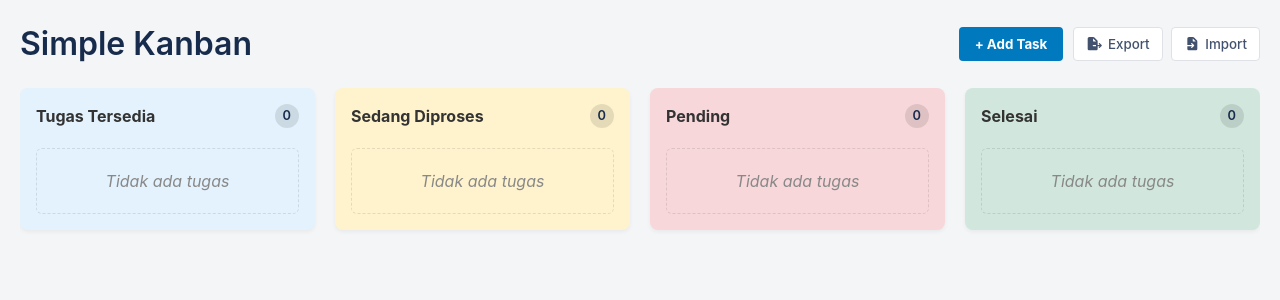
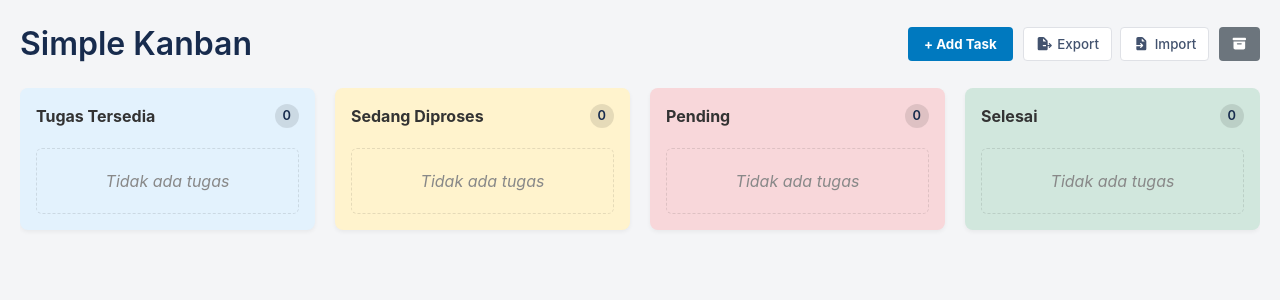
Before and after one commit to Alberic-Pradana/simplekanban, a React (Vite) app: page / in a window 1280 px wide. Shown: the top 300 px of the page. Built offline with nearby package versions, Linux system fonts and the light colour scheme.

Commit message:
Tandai selesai dan arsipkan tugas selesai

```diff
--- a/src/App.jsx
+++ b/src/App.jsx
@@ -3,6 +3,9 @@ import KanbanBoard from './components/KanbanBoard';
 import KanbanColumn from './components/KanbanColumn';
 import AddTaskForm from './components/AddTaskForm';
 import ExportImportControls from './components/ExportImportControls';
+import ArchivedTasksModal from './components/ArchivedTasksModal';
+import { FontAwesomeIcon } from '@fortawesome/react-fontawesome';
+import { faBoxArchive } from '@fortawesome/free-solid-svg-icons';
 import { getTasks, addTask, updateTask, deleteTask, clearAllTasks, bulkAddTasks } from './utils/db';
 
 const COLUMNS = [
@@ -15,10 +18,14 @@ const COLUMNS = [
 function App() {
   const [tasks, setTasks] = useState([]);
   const [isModalOpen, setIsModalOpen] = useState(false);
+  const [isArchiveModalOpen, setIsArchiveModalOpen] = useState(false);
 
   useEffect(() => {
     loadTasks();
   }, []);
+
+  const activeTasks = tasks.filter(t => !t.isArchived);
+  const archivedTasks = tasks.filter(t => t.isArchived);
 
   const loadTasks = async () => {
     try {
@@ -101,6 +108,36 @@ function App() {
     }
   };
 
+  const handleArchiveTask = async (task) => {
+    try {
+      const updatedTask = { ...task, isArchived: true };
+      await updateTask(updatedTask);
+      setTasks(prev => prev.map(t => t.id === task.id ? updatedTask : t));
+    } catch (error) {
+      console.error("Failed to archive task", error);
+    }
+  };
+
+  const handleUnarchiveTask = async (task) => {
+    try {
+      const updatedTask = { ...task, isArchived: false };
+      await updateTask(updatedTask);
+      setTasks(prev => prev.map(t => t.id === task.id ? updatedTask : t));
+    } catch (error) {
+      console.error("Failed to unarchive task", error);
+    }
+  };
+
+  const handleDeletePermanently = async (id) => {
+    if (!window.confirm("Are you sure you want to permanently delete this task?")) return;
+    try {
+      await deleteTask(id);
+      setTasks(prev => prev.filter(t => t.id !== id));
+    } catch (error) {
+      console.error("Failed to delete task", error);
+    }
+  };
+
   return (
     <div className="app-container" style={{ padding: '20px', minHeight: '100vh' }}>
       <header style={{ display: 'flex', justifyContent: 'space-between', alignItems: 'center', marginBottom: '20px' }}>
@@ -119,6 +156,24 @@ function App() {
             + Add Task
           </button>
           <ExportImportControls onExport={handleExport} onImport={handleImport} />
+          <button
+            onClick={() => setIsArchiveModalOpen(true)}
+            style={{
+              backgroundColor: '#6c757d',
+              color: 'white',
+              padding: '8px 12px',
+              borderRadius: '4px',
+              border: 'none',
+              cursor: 'pointer',
+              fontWeight: 'bold',
+              display: 'flex',
+              alignItems: 'center',
+              gap: '8px'
+            }}
+            title="View Archived Tasks"
+          >
+            <FontAwesomeIcon icon={faBoxArchive} />
+          </button>
         </div>
       </header>
 
@@ -127,10 +182,11 @@ function App() {
           <KanbanColumn
             key={col.id}
             column={col}
-            tasks={tasks.filter(t => t.status === col.id)}
+            tasks={activeTasks.filter(t => t.status === col.id)}
             onMoveTask={handleMoveTask}
             onDeleteTask={handleDeleteTask}
             onEditTask={handleEditTask}
+            onArchiveTask={handleArchiveTask}
           />
         ))}
       </KanbanBoard>
@@ -141,6 +197,14 @@ function App() {
           onClose={() => setIsModalOpen(false)}
         />
       )}
+
+      <ArchivedTasksModal
+        isOpen={isArchiveModalOpen}
+        onClose={() => setIsArchiveModalOpen(false)}
+        archivedTasks={archivedTasks}
+        onRestore={handleUnarchiveTask}
+        onDeletePermanently={handleDeletePermanently}
+      />
     </div>
   );
 }
--- /dev/null
+++ b/src/components/ArchivedTasksModal.jsx
@@ -0,0 +1,125 @@
+import React from 'react';
+import { FontAwesomeIcon } from '@fortawesome/react-fontawesome';
+import { faUndo, faTrash, faTimes } from '@fortawesome/free-solid-svg-icons';
+
+const ArchivedTasksModal = ({ isOpen, onClose, archivedTasks, onRestore, onDeletePermanently }) => {
+    if (!isOpen) return null;
+
+    return (
+        <div style={styles.overlay}>
+            <div style={styles.modal}>
+                <div style={styles.header}>
+                    <h2>Archived Tasks</h2>
+                    <button onClick={onClose} style={styles.closeBtn}>
+                        <FontAwesomeIcon icon={faTimes} />
+                    </button>
+                </div>
+
+                <div style={styles.content}>
+                    {archivedTasks.length === 0 ? (
+                        <p style={{ textAlign: 'center', color: '#6b778c' }}>No archived tasks.</p>
+                    ) : (
+                        <ul style={styles.list}>
+                            {archivedTasks.map(task => (
+                                <li key={task.id} style={styles.listItem}>
+                                    <div>
+                                        <strong>{task.title}</strong>
+                                        <p style={{ fontSize: '0.85rem', color: '#6b778c', margin: '4px 0 0 0' }}>{task.description}</p>
+                                    </div>
+                                    <div style={styles.actions}>
+                                        <button
+                                            onClick={() => onRestore(task)}
+                                            style={{ ...styles.actionBtn, color: '#0079bf' }}
+                                            title="Restore to Board"
+                                        >
+                                            <FontAwesomeIcon icon={faUndo} /> Restore
+                                        </button>
+                                        <button
+                                            onClick={() => onDeletePermanently(task.id)}
+                                            style={{ ...styles.actionBtn, color: '#dc3545' }}
+                                            title="Delete Permanently"
+                                        >
+                                            <FontAwesomeIcon icon={faTrash} />
+                                        </button>
+                                    </div>
+                                </li>
+                            ))}
+                        </ul>
+                    )}
+                </div>
+            </div>
+        </div>
+    );
+};
+
+const styles = {
+    overlay: {
+        position: 'fixed',
+        top: 0,
+        left: 0,
+        right: 0,
+        bottom: 0,
+        backgroundColor: 'rgba(0, 0, 0, 0.5)',
+        display: 'flex',
+        justifyContent: 'center',
+        alignItems: 'center',
+        zIndex: 1000
+    },
+    modal: {
+        backgroundColor: 'white',
+        borderRadius: '8px',
+        width: '500px',
+        maxWidth: '90%',
+        maxHeight: '80vh',
+        display: 'flex',
+        flexDirection: 'column',
+        boxShadow: '0 4px 12px rgba(0,0,0,0.15)'
+    },
+    header: {
+        padding: '16px 20px',
+        borderBottom: '1px solid #ebecf0',
+        display: 'flex',
+        justifyContent: 'space-between',
+        alignItems: 'center'
+    },
+    closeBtn: {
+        background: 'none',
+        border: 'none',
+        fontSize: '1.2rem',
+        cursor: 'pointer',
+        color: '#6b778c'
+    },
+    content: {
+        padding: '20px',
+        overflowY: 'auto'
+    },
+    list: {
+        listStyle: 'none',
+        padding: 0,
+        margin: 0
+    },
+    listItem: {
+        padding: '12px',
+        borderBottom: '1px solid #ebecf0',
+        display: 'flex',
+        justifyContent: 'space-between',
+        alignItems: 'center',
+        gap: '10px'
+    },
+    actions: {
+        display: 'flex',
+        gap: '10px',
+        flexShrink: 0
+    },
+    actionBtn: {
+        background: 'none',
+        border: 'none',
+        cursor: 'pointer',
+        fontSize: '0.9rem',
+        display: 'flex',
+        alignItems: 'center',
+        gap: '5px'
+    }
+};
+
+export default ArchivedTasksModal;
--- a/src/components/KanbanColumn.jsx
+++ b/src/components/KanbanColumn.jsx
@@ -1,6 +1,6 @@
 import TaskCard from './TaskCard';
 
-const KanbanColumn = ({ column, tasks, onMoveTask, onDeleteTask, onEditTask }) => {
+const KanbanColumn = ({ column, tasks, onMoveTask, onDeleteTask, onEditTask, onArchiveTask }) => {
     return (
         <div
             className="kanban-column"
@@ -37,6 +37,7 @@ const KanbanColumn = ({ column, tasks, onMoveTask, onDeleteTask, onEditTask }) =
                         onMove={onMoveTask}
                         onDelete={onDeleteTask}
                         onEdit={onEditTask}
+                        onArchive={onArchiveTask}
                     />
                 ))}
                 {tasks.length === 0 && (
--- a/src/components/TaskCard.jsx
+++ b/src/components/TaskCard.jsx
@@ -1,10 +1,10 @@
 import { useState } from 'react';
 import { FontAwesomeIcon } from '@fortawesome/react-fontawesome';
-import { faTrash, faPen, faArrowRight, faArrowLeft, faSave, faTimes } from '@fortawesome/free-solid-svg-icons';
+import { faTrash, faPen, faArrowRight, faArrowLeft, faSave, faTimes, faCheck, faArchive } from '@fortawesome/free-solid-svg-icons';
 
 const STATUS_ORDER = ['todo', 'inprogress', 'pending', 'done'];
 
-const TaskCard = ({ task, onMove, onDelete, onEdit }) => {
+const TaskCard = ({ task, onMove, onDelete, onEdit, onArchive }) => {
     const [isEditing, setIsEditing] = useState(false);
     const [editedTitle, setEditedTitle] = useState(task.title);
     const [editedDesc, setEditedDesc] = useState(task.description);
@@ -66,6 +66,24 @@ const TaskCard = ({ task, onMove, onDelete, onEdit }) => {
                     <button onClick={() => onDelete(task.id)} style={{ ...styles.btn, color: '#dc3545' }} title="Delete">
                         <FontAwesomeIcon icon={faTrash} size="sm" />
                     </button>
+                    {['inprogress', 'pending'].includes(task.status) && (
+                        <button
+                            onClick={() => onMove(task, 'done')}
+                            style={{ ...styles.btn, color: '#6b778c' }}
+                            title="Mark as Done"
+                        >
+                            <FontAwesomeIcon icon={faCheck} size="sm" />
+                        </button>
+                    )}
+                    {task.status === 'done' && (
+                        <button
+                            onClick={() => onArchive(task)}
+                            style={{ ...styles.btn, color: '#6b778c' }}
+                            title="Archive Task"
+                        >
+                            <FontAwesomeIcon icon={faArchive} size="sm" />
+                        </button>
+                    )}
                 </div>
 
                 <div style={{ display: 'flex', gap: '8px' }}>
```
